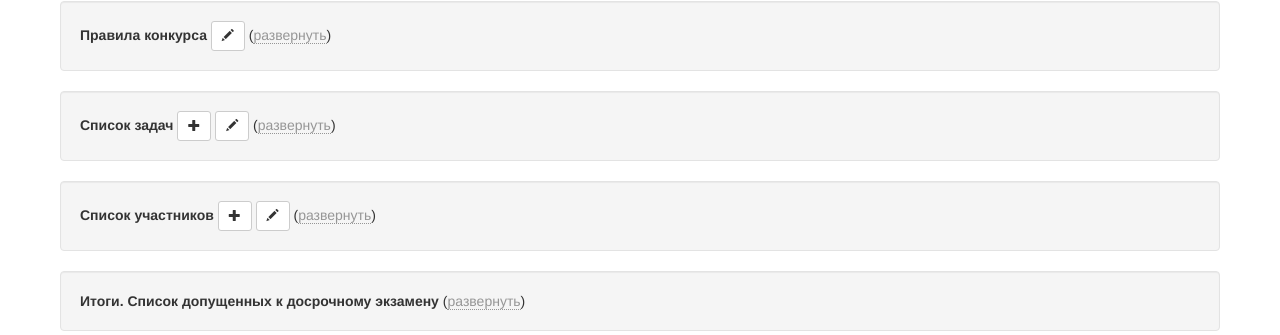
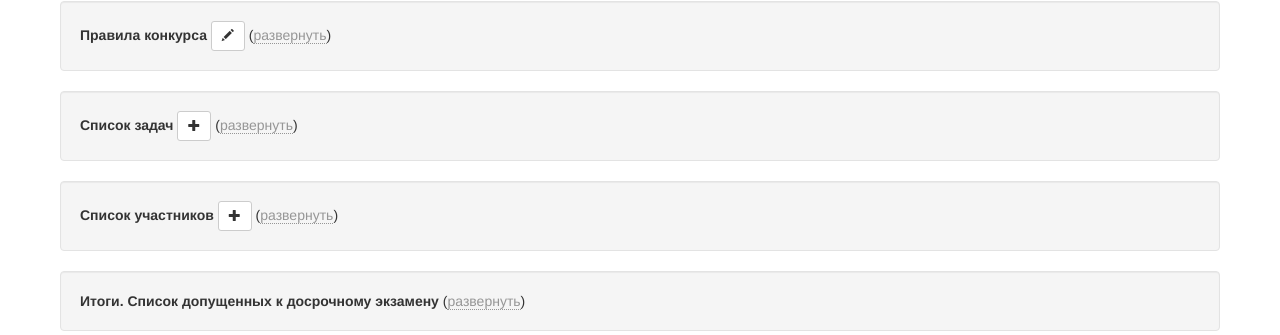
Before and after one commit to alexsyrom/dosrok.ru, a Django app: page / in a window 1280 px wide. Shown: the part 189-524 px from the top of the page. Run offline with Django 3.2, Linux system fonts and the light colour scheme; a user stored in the database is signed in; tables that the repository leaves empty hold one stand-in row (values such as "Sample post"); some libraries are stand-ins or nearby versions.

Commit message:
button links

```diff
--- a/main/templates/main/index.html
+++ b/main/templates/main/index.html
@@ -98,12 +98,9 @@
     <div class="well">
     <span class="title">Список задач</span>
     {% if user.is_authenticated %}
-    <button type="button" class="btn btn-default btn-sm">
+        <a href="{% url 'admin:main_problem_add' %}"><button type="button" class="btn btn-default btn-sm">
         <span class="glyphicon glyphicon-plus" aria-hidden="true"></span>
-    </button>
-    <button type="button" class="btn btn-default btn-sm">
-        <span class="glyphicon glyphicon-pencil" aria-hidden="true"></span>
-    </button>
+        </button></a>
     {% endif %}
     (<a href="" class="spoiler_links">развернуть</a>)
     <div class="spoiler_body">
@@ -115,15 +112,23 @@
         <th>Название</th>
         <th>Количество зачтённых решений</th>
         <th>Рейтинг</th>
+        <th></th>
       </tr>
     </thead>
     <tbody>
         {% for problem in problem_list %}
       <tr>
         <td>{{ forloop.counter0|add:1 }}</td>
-        <td>{{ problem.title }}<a href="/problemurl"> (формат)</a></td>
+        <td>{{ problem.title }}(<a href="/problemurl">формат</a>)</td>
         <td>{{problem.student_num}}</td>
         <td>{{problem.rating}}</td>
+        <td>
+        {% if user.is_authenticated %}
+        <a href="{% url 'admin:main_problem_change' problem.id %}"><button type="button" class="btn btn-default btn-sm">
+        <span class="glyphicon glyphicon-pencil" aria-hidden="true"></span>
+        </button></a>
+        {% endif %}
+        </td>
       </tr>
       {% endfor %}
     </tbody>
@@ -135,12 +140,9 @@
     <div class="well">
     <span class="title">Список участников</span>
     {% if user.is_authenticated %}
-    <button type="button" class="btn btn-default btn-sm">
+        <a href="{% url 'admin:main_student_add' %}"><button type="button" class="btn btn-default btn-sm">
         <span class="glyphicon glyphicon-plus" aria-hidden="true"></span>
-    </button>
-    <button type="button" class="btn btn-default btn-sm">
-        <span class="glyphicon glyphicon-pencil" aria-hidden="true"></span>
-    </button>
+        </button></a>
     {% endif %}
 
     (<a href="" class="spoiler_links">развернуть</a>)
@@ -157,6 +159,7 @@
         <th>Необходимые условия</th>
         <th>Рейтинг</th>
         <th>Итог</th>
+        <th></th>
       </tr>
     </thead>
     <tbody>
@@ -170,6 +173,13 @@
         <td>{% if student.nec_conditions %} выполнены {% else %} <span style="color: red">не выполнены</span> {% endif %}</td>
         <td>{{student.rating}}</td>
         <td>{% if student.is_allowed %} допущен {% else %} <span style="color: red">не допущен</span> {% endif %}</td>
+        <td>
+        {% if user.is_authenticated %}
+        <a href="{% url 'admin:main_student_change' student.id %}"><button type="button" class="btn btn-default btn-sm">
+        <span class="glyphicon glyphicon-pencil" aria-hidden="true"></span>
+        </button></a>
+        </td>
+        {% endif %}
       </tr>
 	  {% endfor %}
     </tbody>
@@ -271,7 +281,7 @@
         {% for problem in problem_list %} <!-- other list should be there! -->
       <tr>
         <td>{{ forloop.counter0|add:1 }}</td>
-        <td>{{ problem.title }}<a href="/problemurl"> (формат)</a></td>
+        <td>{{ problem.title }}(<a href="/problemurl">формат</a>)</td>
       </tr>
       {% endfor %}
     </tbody>
```
